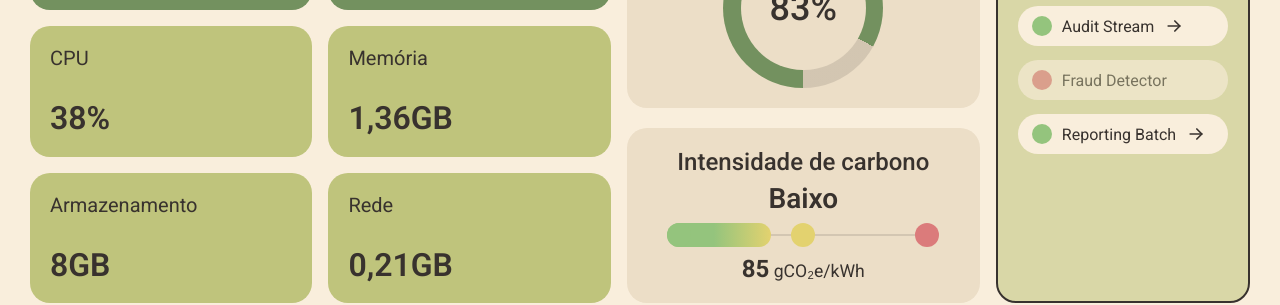
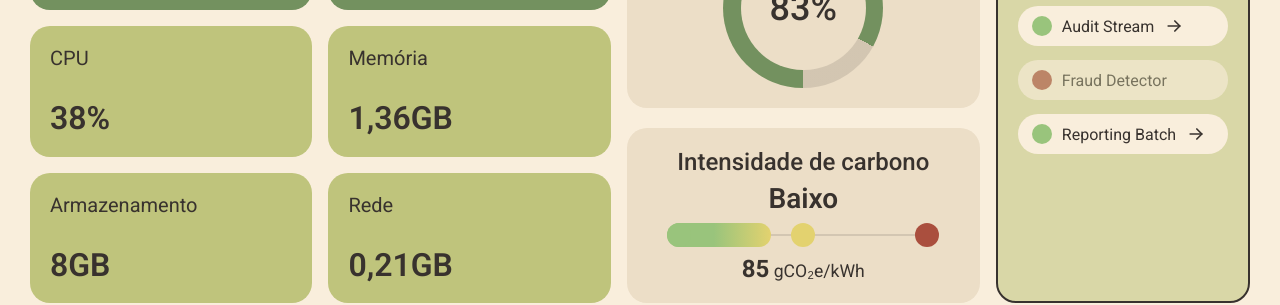
Before and after one commit to atmosabp/greener, a React (Vite) app in the folder frontend/: page /dashboard in a window 1280 px wide. Shown: the part 401-706 px from the top of the page. Built offline with nearby package versions, Linux system fonts and the light colour scheme.

Commit message:
fix(colors): adiciona cores às telas
Em telas que utilizavam cores próprias, coloquei as cores do nosso kit.

```diff
--- a/frontend/src/components/calendar/Calendar.css
+++ b/frontend/src/components/calendar/Calendar.css
@@ -131,7 +131,7 @@
 
 .day.future,
 .day:disabled {
-    background: #a99f7d;
+    background: var(--secondary-light);
     color: var(--background);
     cursor: not-allowed;
     opacity: 0.7;
@@ -175,7 +175,7 @@
 }
 
 .day:disabled {
-    background: #a99f7d;
+    background: var(--secondary-light);
     color: var(--background);
     opacity: 0.5;
     cursor: not-allowed;
--- a/frontend/src/components/loginForm/LoginForm.css
+++ b/frontend/src/components/loginForm/LoginForm.css
@@ -43,7 +43,7 @@
 }
 
 .form-login input::placeholder {
-    color: #AA988B;
+    color: var(--text-muted);
 }
 
 .form-login input:focus-visible {
--- a/frontend/src/index.css
+++ b/frontend/src/index.css
@@ -106,6 +106,7 @@
 
   /* Texto */
   --text: #38322E;                             /* cor do texto */
+  --text-muted: #877a71;                        /* texto placeholder  */
   --text-inverse: #F9EEDC;                     /* texto sobre fundo escuro */
 
   /* Secundária */
@@ -120,7 +121,7 @@
   /* Status */
   --error: #AA4F3E;                            /* Cor para erros: toast, warnings.. */
   --success: #73915F;                          /* Cor para sucesso: toast, warnings.. */
-  --warning: #C98A2B;                          /* Cor para avisos: warnings.. */
+  --warning: #e3d26f;                          /* Cor para avisos: warnings.. */
 
   /* Amostras do seletor de paleta */
   --theme-primary: #99C47C;                    /* verde */
@@ -134,6 +135,7 @@
 
   /* Texto */
   --text: #F9EEDC;
+  --text-muted: #aea49c;                        /* texto placeholder  */
   --text-inverse: #1A1F1C;
 
   /* Secundária */
@@ -148,11 +150,7 @@
   /* Status */
   --error: #E05252;                            /* Cor para erros: toast, warnings.. */
   --success: #6BAA75;                          /* Cor para sucesso: toast, warnings.. */
-  --warning: #E0A84A;                          /* Cor para avisos: warnings.. */
-
-  /* Estados */
-  --disabled-bg: rgba(249, 238, 220, 0.10);
-  --disabled-text: rgba(249, 238, 220, 0.35);
+  --warning: #ead76c;                          /* Cor para avisos: warnings.. */
 
   /* Amostras do seletor de paleta */
   --theme-primary: #669546;                    /* verde */
--- a/frontend/src/pages/comparison/Comparison.css
+++ b/frontend/src/pages/comparison/Comparison.css
@@ -1,4 +1,6 @@
 @import url('https://fonts.googleapis.com/css2?family=Inter:wght@400;500;600;700&display=swap');
+
+/* ! Utilizar o ui-kit já criado */
 
 .cmp-comparison {
     --bg: var(--background, #f9eedc);
--- a/frontend/src/pages/dashboard/Dashboard.css
+++ b/frontend/src/pages/dashboard/Dashboard.css
@@ -14,9 +14,9 @@
 }
 
 .dashboard {
-    --dash-ok: #94c47d;
-    --dash-warn: #e3d26f;
-    --dash-error: #db7b7b;
+    --dash-ok: var(--primary);
+    --dash-warn: var(--warning);
+    --dash-error: var(--error);
     --dash-track: color-mix(in srgb, var(--text) 14%, var(--complementary));
     box-sizing: border-box;
     margin-top: 70px;
@@ -252,13 +252,25 @@
 
 .metric-card--data {
     background-color: var(--primary-dark);
-    color: var(--background);
+    color: var(--text-inverse);
+}
+
+[data-theme="dark"] .metric-card--data {
+    background-color: var(--primary-light);
+    color: var(--text-inverse);
+}
+
+.metric-card--data ::selection {
+    background-color: var(--primary-darker) !important;
 }
 
 .metric-card--usage {
     background-color: var(--primary-light);
 }
 
+[data-theme="dark"] .metric-card--usage {
+    background-color: var(--primary-dark);
+}
 
 .analytics {
     display: flex;
@@ -425,9 +437,6 @@
     right: 0;
     background-color: var(--dash-error);
 }
-
-
-
 
 .other-services {
     display: flex;
--- a/frontend/src/pages/home/Homepage.css
+++ b/frontend/src/pages/home/Homepage.css
@@ -233,7 +233,7 @@
     min-height: 62px;
     padding: 10px 5px;
     border: 0;
-    border-top: 2px solid var(--text);
+    border-top: 1px solid var(--text);
     border-radius: 0;
     background: transparent;
     color: var(--text);
@@ -269,21 +269,19 @@
     width: 12px;
     height: 12px;
     flex: 0 0 12px;
-
-    border: #000000 solid 2px;
     border-radius: 50%;
 }
 
 .status-dot.active {
-    background: #91bd79;
+    background: var(--primary);
 }
 
 .status-dot.incomplete {
-    background: #dfd044;
+    background: var(--warning);
 }
 
 .status-dot.inactive {
-    background: #df7779;
+    background: var(--error);
 }
 
 .service-content {
--- a/frontend/src/pages/home/InteractiveGlobe.css
+++ b/frontend/src/pages/home/InteractiveGlobe.css
@@ -75,7 +75,7 @@
 
     flex: 0 0 15px;
 
-    border: #000000 solid 1px;
+    border: var(--text) solid 1px;
     border-radius: 50%;
 }
 
--- a/frontend/src/pages/ranking/Ranking.css
+++ b/frontend/src/pages/ranking/Ranking.css
@@ -446,7 +446,7 @@
     flex-shrink: 0;
     margin-top: auto;
     padding: 0.8rem 1rem 0.9rem;
-    color: #b28b72;
+    color: var(--secondary);
     font-size: 0.8rem;
     text-align: center;
 }
```
